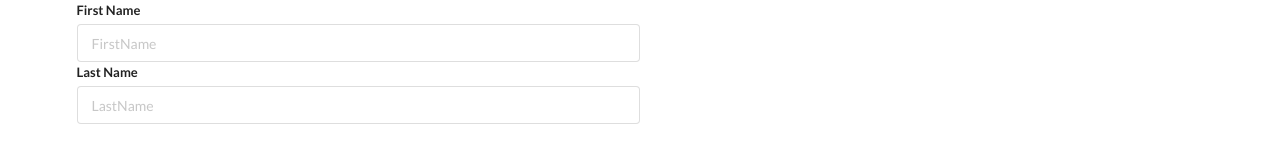
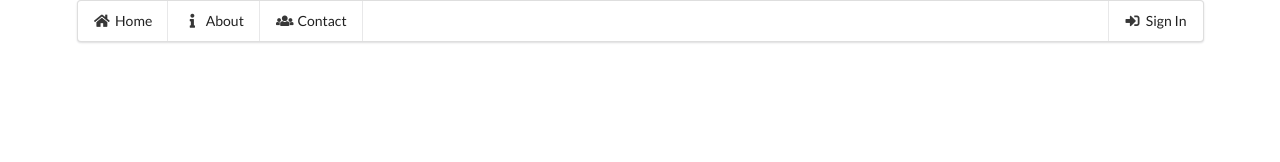
Before and after one commit to JericMagaway/Semantic, a plain HTML site: page Index.html in a window 1280 px wide. Drawn offline with nearby package versions, Linux system fonts and the light colour scheme.

Commit message:
menu semantic

```diff
--- a/Index.html
+++ b/Index.html
@@ -5,24 +5,30 @@
 </head>
 <bod>
 <div class="ui container">
-   <div class="ui form">
-    <div class="field">
+   <div class="ui menu">
 
-        <div class="eight wide field">
-       <label for="first_name">First Name</label>
-        <input type="text" name="first_name" placeholder="FirstName">
-
-    <div class="field">
-
-       <label for="last_name">Last Name</label>
-
-       <input type="text" name="last_name" placeholder="LastName">
+    <div class="item">
+        <i class="home icon"></i>
+       Home
        </div>
+       <div class="item">
+           <i class="info icon"></i>
+       About
+       </div>
+       <div class="item">
+           <i class="users icon"></i>
+       Contact
+       </div>
+       <div class="right item">
+           <i class="sign in icon"></i>
+       Sign In
 
        </div>
 
+
     </div>
-    </div>
+
+
     </div>
 </bod>
 </html>
```
